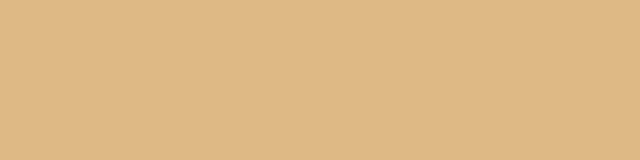
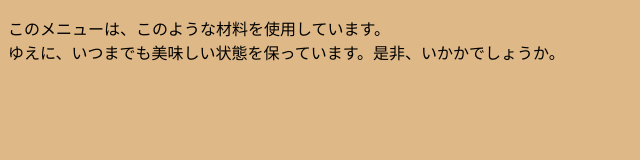
Before and after one commit to c3220358/www, a plain HTML site: page www/www/kadai1/index.html in a window 1280 px wide. Shown: the whole page, without its empty margins (0-640 px from the left). Drawn offline with Linux system fonts and the light colour scheme.

Commit message:
2023/05/31

```diff
--- a/www/www/kadai1/index.html
+++ b/www/www/kadai1/index.html
@@ -8,10 +8,12 @@
     <style>
         body{
             background-color: burlywood;
+
         }
     </style>
 </head>
 <body>
-
+    <p>このメニューは、このような材料を使用しています。<br>
+    ゆえに、いつまでも美味しい状態を保っています。是非、いかかでしょうか。</p>
 </body>
 </html>
```
